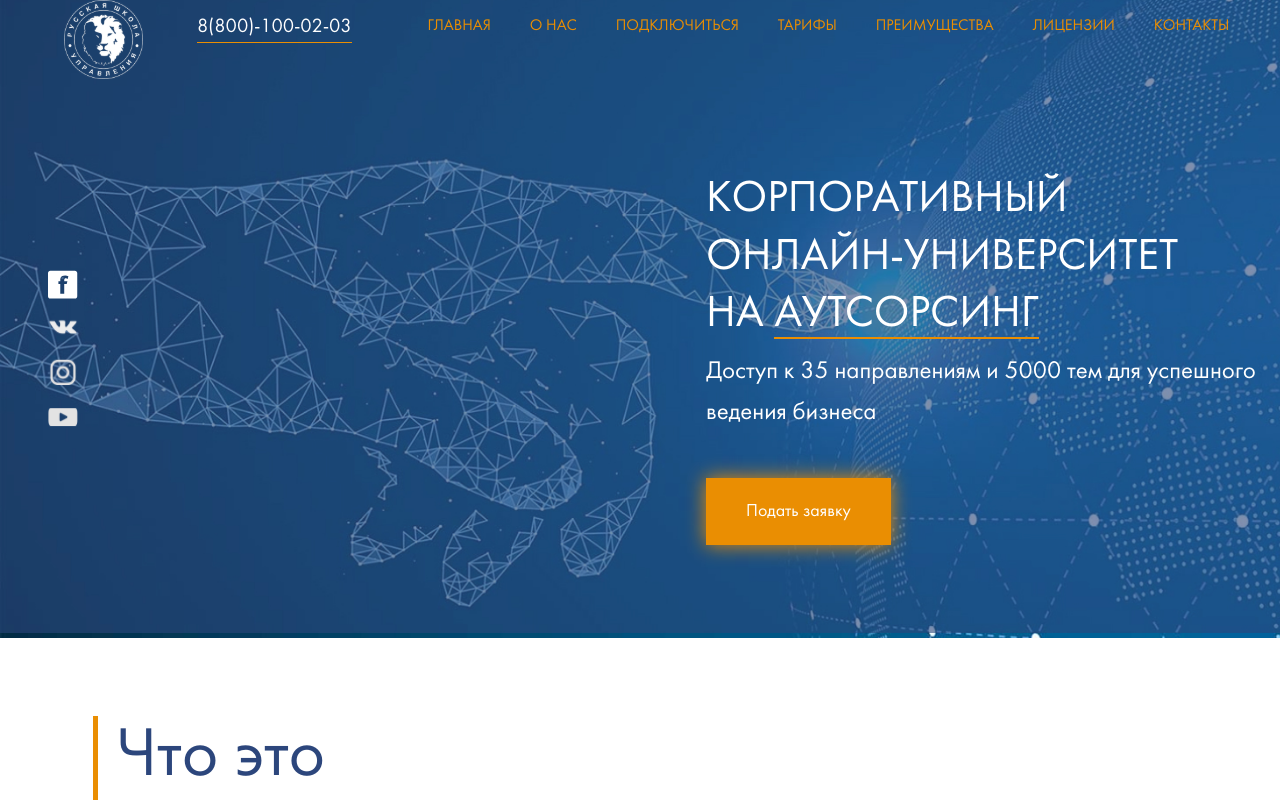
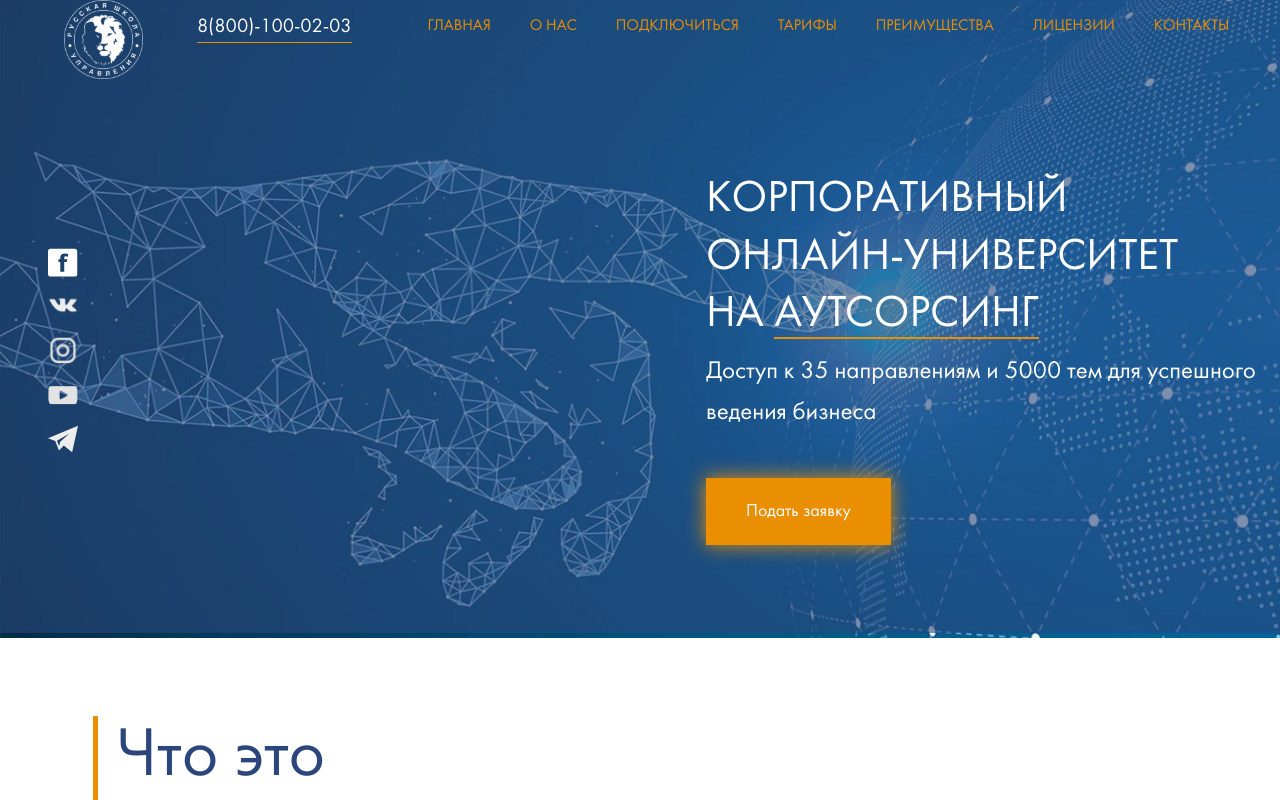
Before and after one commit to PistrunXvX/MBA-sites, a Svelte app: page / in a window 1280 px wide. Shown: the top 800 px of the page. Built offline with nearby package versions, Linux system fonts and the light colour scheme.

Commit message:
small fix

```diff
--- a/src/App.svelte
+++ b/src/App.svelte
@@ -12,9 +12,6 @@
 	import FormFooter from './FormFooter.svelte';
 	import Footer from './Footer.svelte';
 	import Modal from './ModalPopup.svelte';
-
-
-
 
     window.addEventListener("DOMContentLoaded", function() {
     function setCursorPosition(pos, elem) {
@@ -42,10 +39,12 @@
             if (this.value.length == 2) this.value = ""
         } else setCursorPosition(this.value.length, this)
     };
-        let input = document.querySelector("#tel2");
-        input.addEventListener("input", mask, false);
-        input.addEventListener("focus", mask, false);
-        input.addEventListener("blur", mask, false);
+        let input = document.querySelectorAll("#tel");
+		for (let elements of input) {
+			elements.addEventListener("input", mask, false);
+			elements.addEventListener("focus", mask, false);
+			elements.addEventListener("blur", mask, false);
+		}
     });
 
 
--- a/src/Footer.svelte
+++ b/src/Footer.svelte
@@ -57,7 +57,8 @@
                         <li><a class="fb__icon" href="https://www.facebook.com/uprav" target="_blank"></a></li>
                         <li><a class="vk__icon" href="https://vk.com/rusuprav" target="_blank"></a></li>
                         <li><a class="inst__icon" href="https://www.instagram.com/rusuprav/" target="_blank"></a></li>
-                        <li><a class="yt__icon" href="https://www.youtube.com/channel/UClo5l1QmtS2PhkCcgQS8pDQ" target="_blank"></a></li>
+                        <li><a class="yt__icon" href="https://www.youtube.com/user/TheRSManagement" target="_blank"></a></li>
+                        <li><a class="tg__icon" href=" https://web.telegram.org/#/im?p=@rusuprav" target="_blank"></a></li>
                     </ul>
                 </div>
             </div>
@@ -274,6 +275,10 @@
         .yt__icon {
             background-image: url(/img/soc_icon_blue_yt.png);
         }
+
+        .tg__icon {
+            background-image: url(/img/soc_icon_blue_tg.svg);
+        }
     }
 
     .social_title__text {
--- a/src/Header.svelte
+++ b/src/Header.svelte
@@ -49,7 +49,8 @@
                     <li><a class="fb__icon" href="https://www.facebook.com/uprav" target="_blank"></a></li>
                     <li><a class="vk__icon" href="https://vk.com/rusuprav" target="_blank"></a></li>
                     <li><a class="inst__icon" href="https://www.instagram.com/rusuprav/" target="_blank"></a></li>
-                    <li><a class="yt__icon" href="https://www.youtube.com/channel/UClo5l1QmtS2PhkCcgQS8pDQ" target="_blank"></a></li>
+                    <li><a class="yt__icon" href="https://www.youtube.com/user/TheRSManagement" target="_blank"></a></li>
+                    <li><a class="tg__icon" href=" https://web.telegram.org/#/im?p=@rusuprav" target="_blank"></a></li>
                 </ul>
             </div>
             <div class="col-9">
@@ -237,6 +238,10 @@
         .yt__icon{
             background-image: url(/img/soc_icon_yt.svg);
         }
+
+        .tg__icon{
+            background-image: url(/img/soc_icon_tg.svg);
+        }
     }
 
     .mobile__nav{
```
Also changed, not shown: public/img/soc_icon_blue_tg.svg (added), public/img/soc_icon_tg.svg (added).
